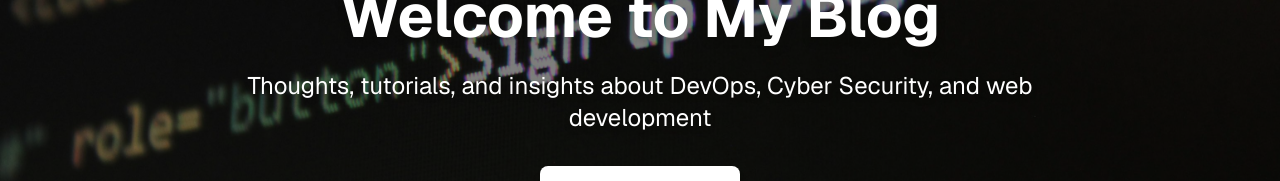
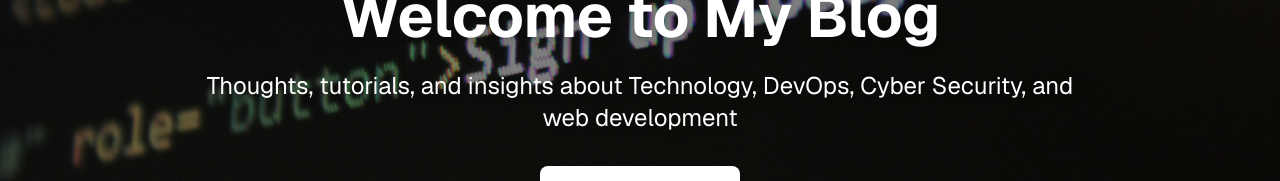
Before and after one commit to itswijay/blog, a Next.js app: page / in a window 1280 px wide. Shown: the part 158-339 px from the top of the page. Built offline with nearby package versions, Linux system fonts and the light colour scheme; no server answers; the database is empty.

Commit message:
change homepage title and description

```diff
--- a/src/app/page.js
+++ b/src/app/page.js
@@ -4,9 +4,9 @@ import ViewCount from '@/components/ViewCount'
 import LanguageBadge from '@/components/LanguageBadge'
 
 export const metadata = {
-  title: 'Home | Pubudu Wijesundara',
+  title: 'Blog | Pubudu Wijesundara',
   description:
-    'Welcome to my blog. Explore articles about DevOps, Cyber Security, web development, JavaScript, React, Next.js, and more.',
+    'Welcome to my blog. Explore articles about Technology, DevOps, Cyber Security, web development, and more.',
 }
 
 export default function Home() {
@@ -32,7 +32,7 @@ export default function Home() {
             Welcome to My Blog
           </h1>
           <p className="text-xl md:text-2xl mb-8 drop-shadow-md">
-            Thoughts, tutorials, and insights about DevOps, Cyber Security, and
+            Thoughts, tutorials, and insights about Technology, DevOps, Cyber Security, and
             web development
           </p>
           <Link
```
